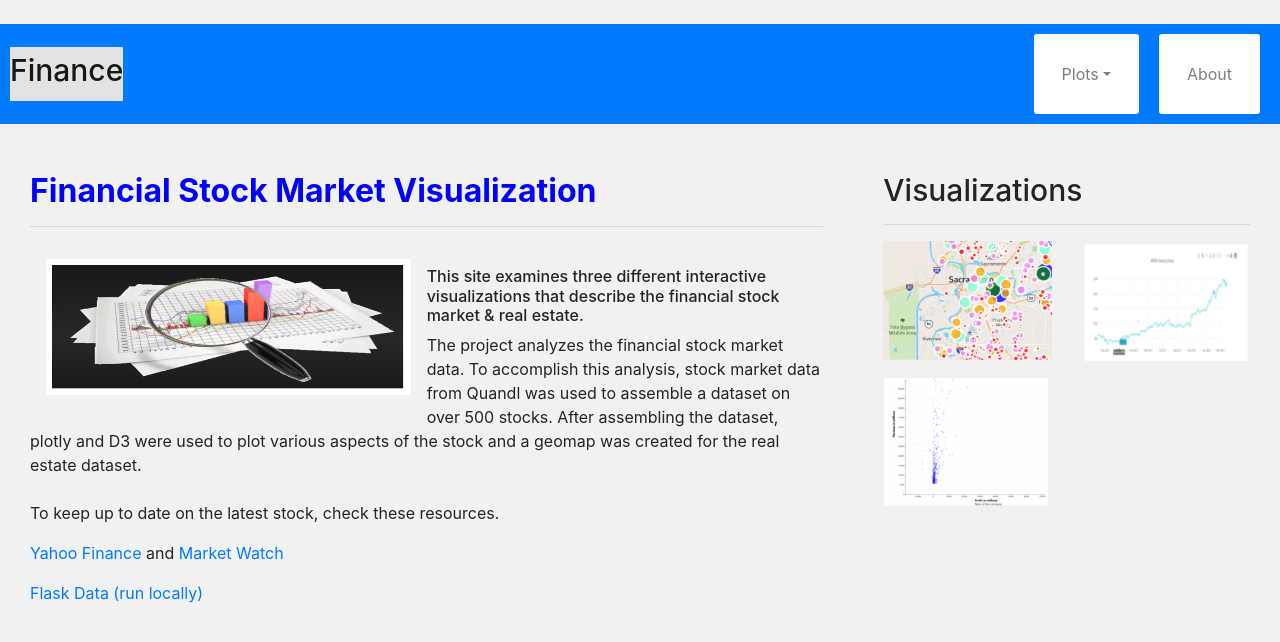
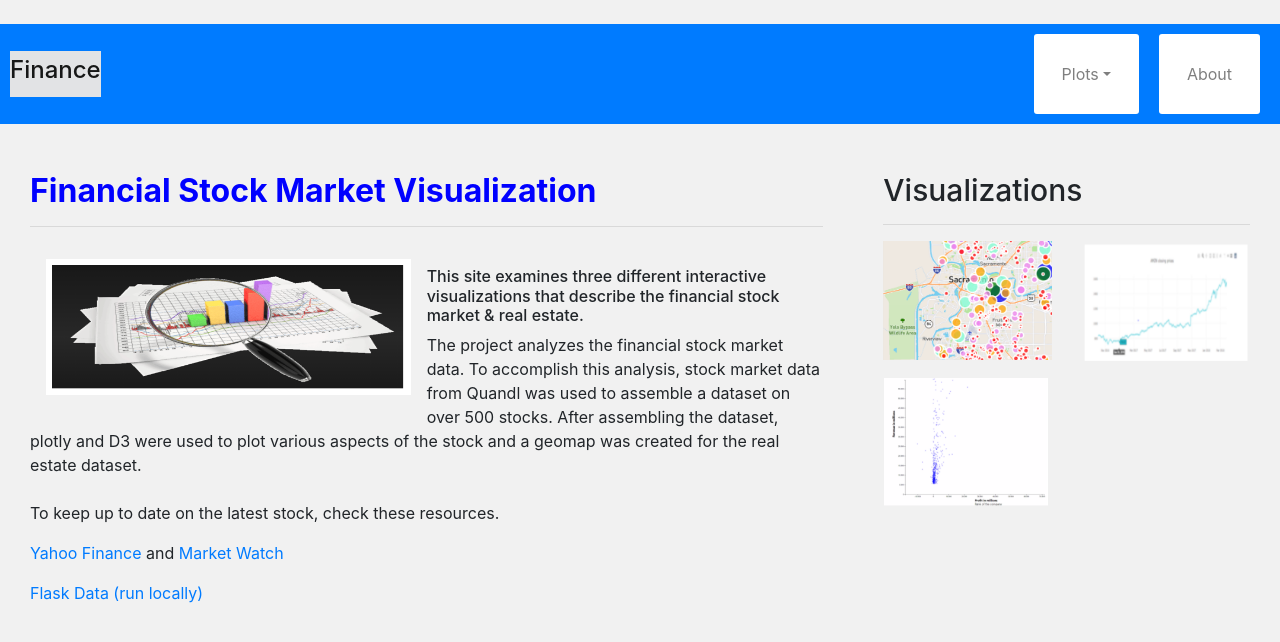
Before and after one commit to GowthamKK25/Project-2, a plain HTML site: page index.html in a window 1280 px wide. Drawn offline with nearby package versions, Linux system fonts and the light colour scheme.

Commit message:
Update index.html

```diff
--- a/index.html
+++ b/index.html
@@ -41,7 +41,7 @@
       style="font-size: larger"></h3>
 
       <a class="navbar-brand offset-0.25 alert-secondary bigger-block" href="index.html"
-              aria-colindex=rgb(0,238, 255)><h3>Finance</h3></a>
+              aria-colindex=rgb(0,238, 255)><h4>Finance</h4></a>
 
       <button class="navbar-toggler" data-toggle="collapse" data-target="#navbarMenu">
           <span class="navbar-toggler-icon"></span>
@@ -82,14 +82,6 @@
     <!-- End:  Navigation Bar -->
     <!-- ######################################################################################## -->
     <br><br>
-
-    <!-- Header -->
-    <!-- <h3 style="color:blue", style="font-family: Arial", style="font-size: large", text-align="center" style="padding:10px">
-      <strong> Financial Stock Market Visualizations </strong></h3>
-      <img src="Images/fin_main_01.PNG" class="center">
-      <br><br>
-      <h5>This site examines three different interactive visualizations that describe the financial stock market & real estate.</h5>
-      <br> -->
 
     <!-- ######################################################################################## -->
     <!-- START:  CONTAINER -->
```
